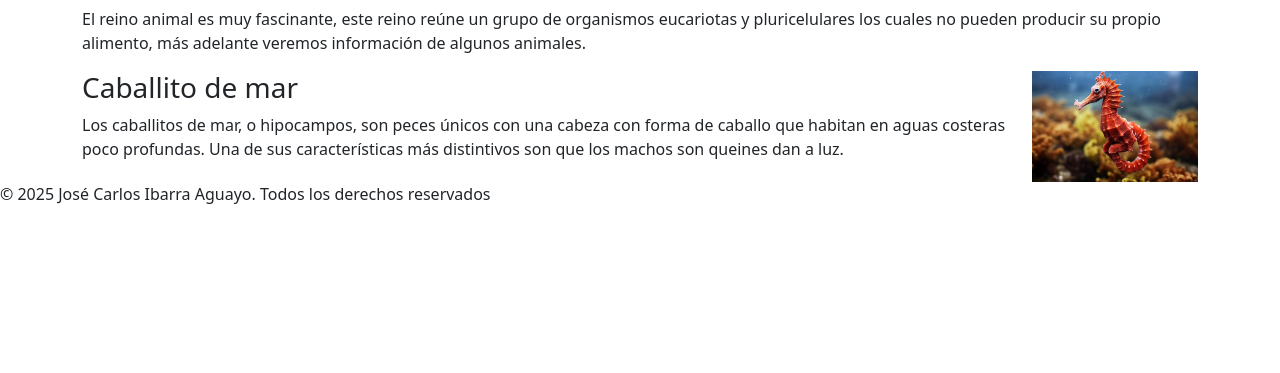
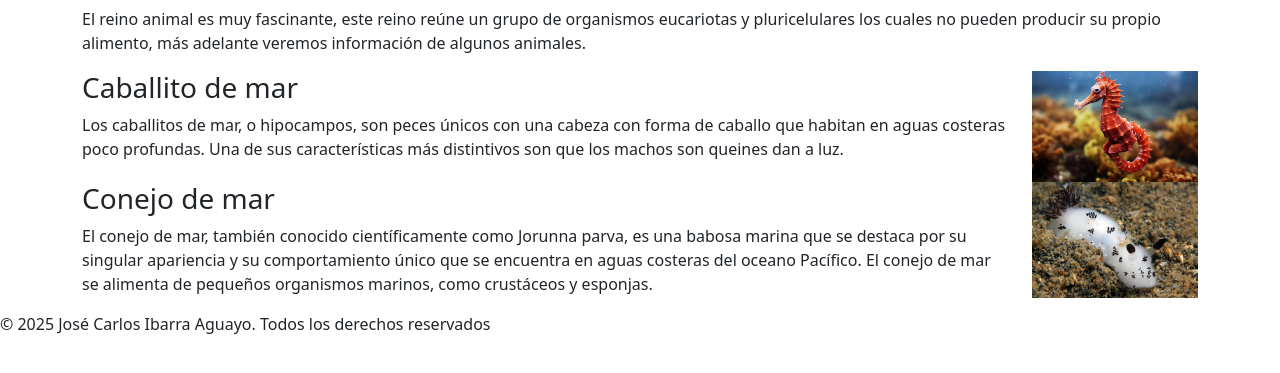
Before and after one commit to Ibarrita/IAJC-250810, a Flask app: page /animales in a window 1280 px wide. Shown: the part 151-524 px from the top of the page. Run offline with Flask 3, Linux system fonts and the light colour scheme.

Commit message:
Se añadio al conejo de mar

```diff
--- a/templates/animales.html
+++ b/templates/animales.html
@@ -17,5 +17,14 @@
             <img src="{{url_for("static", filename="images/hippocampo.jpg")}}" class="img-fluid" alt="Un caballito de marr">
         </div>
     </div>
+    <div class="row">
+        <div class="col-10">
+            <h3>Conejo de mar</h3>
+            <p>El conejo de mar, también conocido científicamente como Jorunna parva, es una babosa marina que se destaca por su singular apariencia y su comportamiento único que se encuentra en aguas costeras del oceano Pacífico. El conejo de mar se alimenta de pequeños organismos marinos, como crustáceos y esponjas.</p>
+        </div>
+        <div class="col-2">
+            <img src="{{url_for("static", filename="images/jorunna.jpg")}}" class="img-fluid" alt="Un conejo de mar">
+        </div>
+    </div>
 </section>
 {%endblock%}
```
Also changed, not shown: static/images/jorunna.jpg (added).
